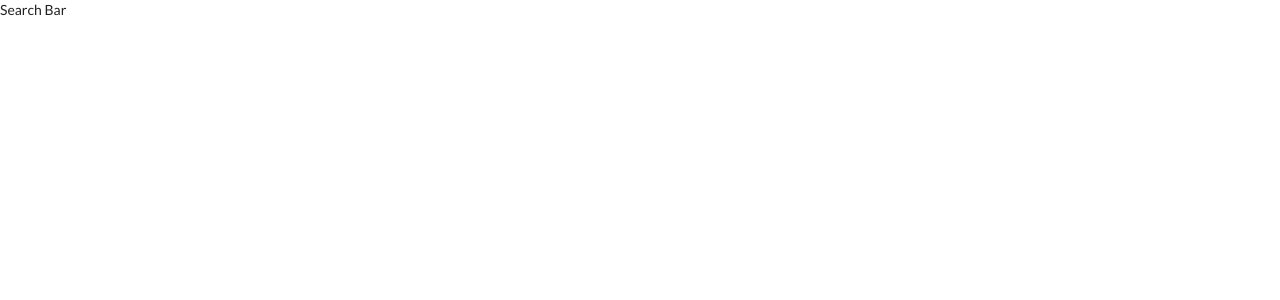
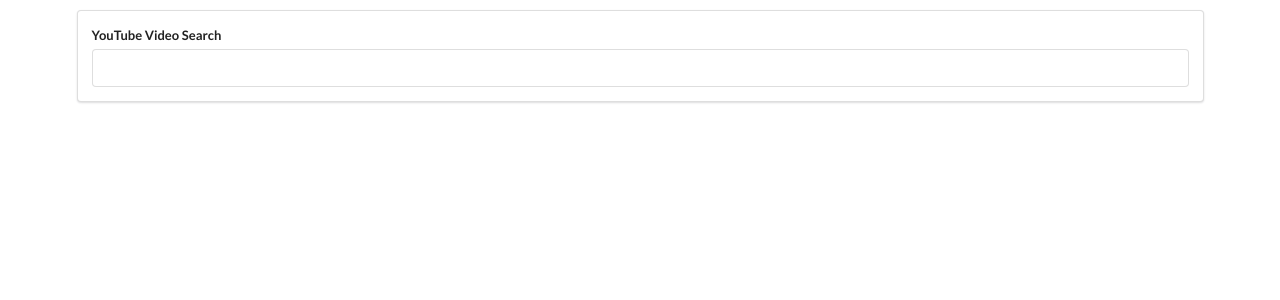
Before and after one commit to eimontaite/videos, a React (Create React App) app: page / in a window 1280 px wide. Shown: the top 300 px of the page. Built offline with nearby package versions, Linux system fonts and the light colour scheme.

Commit message:
Implement SearchBar, tweak the YouTube API config

```diff
--- a/src/api/youtube.js
+++ b/src/api/youtube.js
@@ -1,8 +1,6 @@
 import axios from 'axios';
 
 export default axios.create({
-    baseURL: 'https://www.googleapis.com/youtube/v3/search',
-    headers: {
-        Authorization: 'Bearer AIzaSyAhl-udsfuljI2qKsfevLpO7iAAW1CDxqE'
-    }
+    method: "GET",
+    baseURL: 'https://www.googleapis.com/youtube/v3/search?key=AIzaSyAhl-udsfuljI2qKsfevLpO7iAAW1CDxqE'
 })
--- a/src/components/App.js
+++ b/src/components/App.js
@@ -3,9 +3,22 @@
 import SearchBar from './SearchBar';
 
 class App extends React.Component {
+    state = { videos: [] }
+
+    onSearchSubmit = async (term) => {
+        const response = await youtube.get('', {
+            params: { query: term },
+
+        });
+
+        this.setState({ videos: response.data.items });
+        console.log(this.state.videos);
+    }
     render() {
         return (
-            <SearchBar />
+            <div className="ui container" style = {{ marginTop: '10px'}}>
+                <SearchBar onSubmit={this.onSearchSubmit} />
+            </div>
         )
     }
 }
--- a/src/components/SearchBar.js
+++ b/src/components/SearchBar.js
@@ -1,9 +1,29 @@
 import React from 'react';
 
 class SearchBar extends React.Component {
+    state = { term: '' };
+
+    onFormSubmit = (event) => {
+        event.preventDefault();
+
+        this.props.onSubmit(this.state.term);
+        console.log(this.state.term);
+    }
+
     render() {
         return (
-            <div>Search Bar</div>
+            <div className="ui segment">
+            <form onSubmit={this.onFormSubmit} className="ui form">
+                <div className="field">
+                    <label>YouTube Video Search</label>
+                    <input
+                        type="text"
+                        value={this.state.term}
+                        onChange={(e) => this.setState({ term: e.target.value })}
+                    />
+                </div>
+            </form>
+        </div>
         )
     }
 }
```
